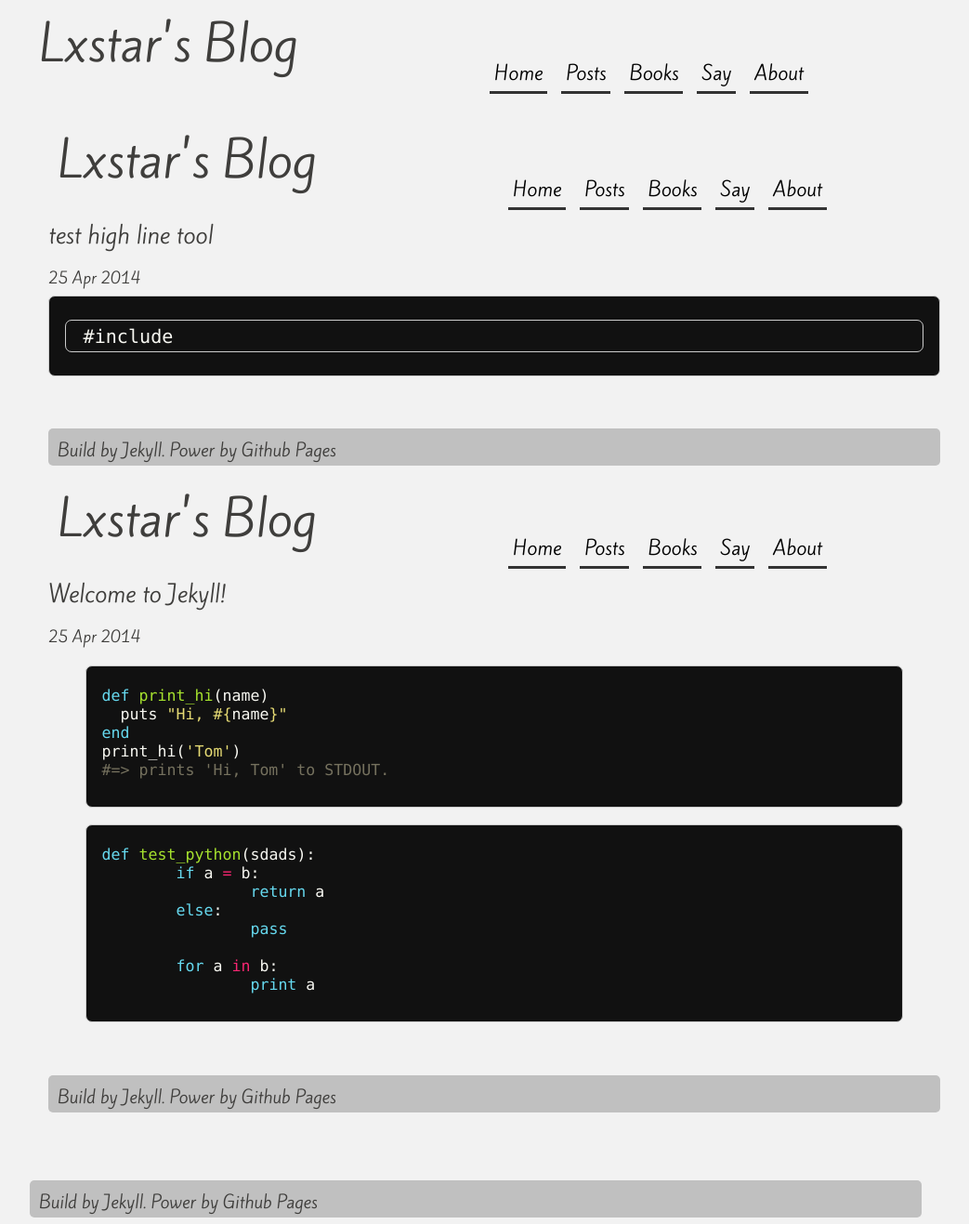
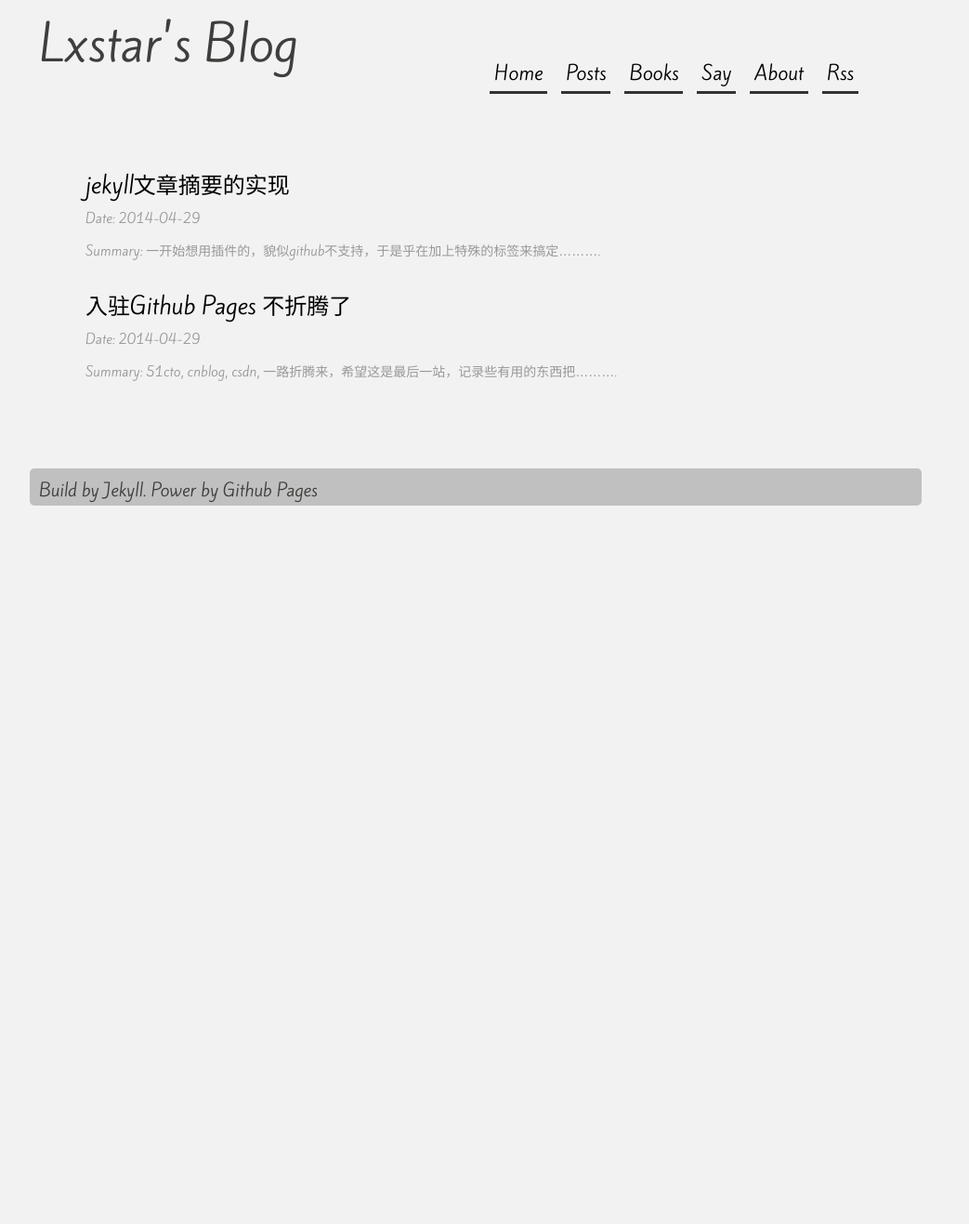
Before and after one commit to lxstar/lxstar.github.com, a Jekyll site: the page built from posts/index.html, in a window 1280 px wide. Shown: the whole page at 93% size, without its empty margins (128-1171 px from the left). Built offline with Jekyll 4.4.1, drawn with Linux system fonts in a browser that asks for light colours; Markdown is read by kramdown in place of the engine named in the settings; comment, search, counter and statistics services are not loaded; after the commit the page ends 910 px from its top, so only the background shows below that.

Commit message:
90% finish this blog, nice.

```diff
--- a/_layouts/default.html
+++ b/_layouts/default.html
@@ -26,6 +26,9 @@
           <li {% if page.url == '/about/index.html' %}class='current'{% endif %}>
             <a href="/about">About</a>
           </li>
+          <li>
+            <a target='_blank' href="/feed.xml">Rss</a>
+          </li>
         </ul>
       </nav>
     </header>
--- a/_posts/2014-04-25-welcome-to-jekyll.markdown
+++ /dev/null
@@ -1,25 +0,0 @@
----
-layout: post
-title:  "Welcome to Jekyll!"
-date:   2014-04-25 16:44:59
-tags: [test, test2]
----
-
-{% highlight ruby %}
-def print_hi(name)
-  puts "Hi, #{name}"
-end
-print_hi('Tom')
-#=> prints 'Hi, Tom' to STDOUT.
-{% endhighlight %}
-
-{% highlight python %}
-def test_python(sdads):
-	if a = b:
-		return a
-	else:
-		pass
-
-	for a in b:
-		print a
-{% endhighlight %}
--- a/_posts/2014-04-28-test-higi-line.markdown
+++ /dev/null
@@ -1,8 +0,0 @@
----
-layout: post
-title:  "test high line tool"
-date:   2014-04-25 16:44:59
-tags: [test, test2]
----
-
-	#include
--- /dev/null
+++ b/_posts/2014-04-29-jekyll-build-blog.markdown
@@ -0,0 +1,18 @@
+---
+layout: post
+title:  "入驻Github Pages 不折腾了"
+tags: [github]
+---
+
+Summary: 51cto, cnblog, csdn, 一路折腾来，希望这是最后一站，记录些有用的东西把..........
+
+
+<!--summary-->
+
+把自己的感想记下来
+
+把一些技术干货mark下来
+
+把一些自己的总结写一下
+
+不至于回想一下，啥都没有
--- /dev/null
+++ b/_posts/2014-04-29-jekyll-post-summary.markdown
@@ -0,0 +1,29 @@
+---
+layout: post
+title:  "jekyll文章摘要的实现"
+tags: [jekyll, 摘要]
+---
+
+Summary: 一开始想用插件的，貌似github不支持，于是乎在加上特殊的标签来搞定..........
+
+
+<!--summary-->
+一开始想用插件的，貌似github不支持，于是乎在加上特殊的标签来搞定
+{% highlight html %}
+---
+layout: post
+title:  "jekyll文章摘要的实现"
+tags: [jekyll, 摘要]
+---
+文章摘要
+<!--more-->
+文章内容
+{% endhighlight %}
+
+显示的时候就
+{% highlight html %}
+post.content | split:'<!--more-->' |first
+{% endhighlight %}
+
+---
+总的来说这中模式更加的自由些，想加到哪里就加到哪里。
--- a/index.html
+++ b/index.html
@@ -4,6 +4,7 @@ title: Lxstar's Blog. Welcome !!
 ---
 <div class='cleaner'></div>
 <div id='page'>
+  <div class='cleaner'></div>
   <section>
     <h2>喜欢C的Web人员</h2>
     <p>生活，是一种缓缓如夏日流水般地前进，我们不要焦急我们三十岁的时候，不应该去急五十岁的事情，我们生的时候，不必去期望死的来临，这一切，总会来的。</p>
@@ -12,3 +13,4 @@ title: Lxstar's Blog. Welcome !!
     <img src='static/images/home_pic.jpg'>
   </section>
 </div>
+<div class='cleaner'></div>
--- a/posts/index.html
+++ b/posts/index.html
@@ -3,9 +3,19 @@ layout: default
 title: Posts
 ---
 <div class='cleaner'></div>
+<div class='cleaner'></div>
 <div id='page'>
+	<ul>
 	{% for post in site.posts %}
-<!-- 		<a target='_blank' href='{{ post.url }}'>{{ post.title }} -- {{ post.date }}</a><br> -->
-	{{ post }}
+		<li class='post_title'>
+			<a target='_blank' href='{{ post.url }}'>
+				{{ post.title }}
+			</a>
+		</li>
+		<li class='post_title_summary'>
+			<p>Date: {{ post.date|date: "%Y-%m-%d" }}</p>
+			{{ post.content | split:'<!--summary-->' |first }}
+		</li>
 	{% endfor %}
+	</ul>
 </div>
--- a/static/css/default.css
+++ b/static/css/default.css
@@ -63,7 +63,7 @@ text-decoration:underline;
 clear:both;
 width:600px;
 font-size:1px;
-height:20px;
+height:30px;
 }
 
 /*Global styles */
@@ -198,10 +198,22 @@ font-size:18px;
 font-weight:500;
 }
 
-
+/* kite one font style */
 @font-face {
   font-family: 'Kite One';
   font-style: normal;
   font-weight: 400;
   src: local('Kite One'), local('KiteOne-Regular'), url(../fonts/kiteone.woff) format('woff');
 }
+
+/* post styles */
+.post_title{
+	height: 30px;
+	font-size: 24px;
+}
+.post_title_summary{
+	color: #999;
+	font-size: 14px;
+	/*border-bottom: 1px dashed #333;*/
+	margin-bottom: 30px;
+}
```
Also changed, not shown: other parts of _layouts/default.html (+15 -0 lines), _layouts/post.html (+11 -5 lines), about/index.html (added, +11 -0 lines), books/index.html (added, +22 -0 lines), feed.xml (added, +26 -0 lines), say/index.html (added, +16 -0 lines).
